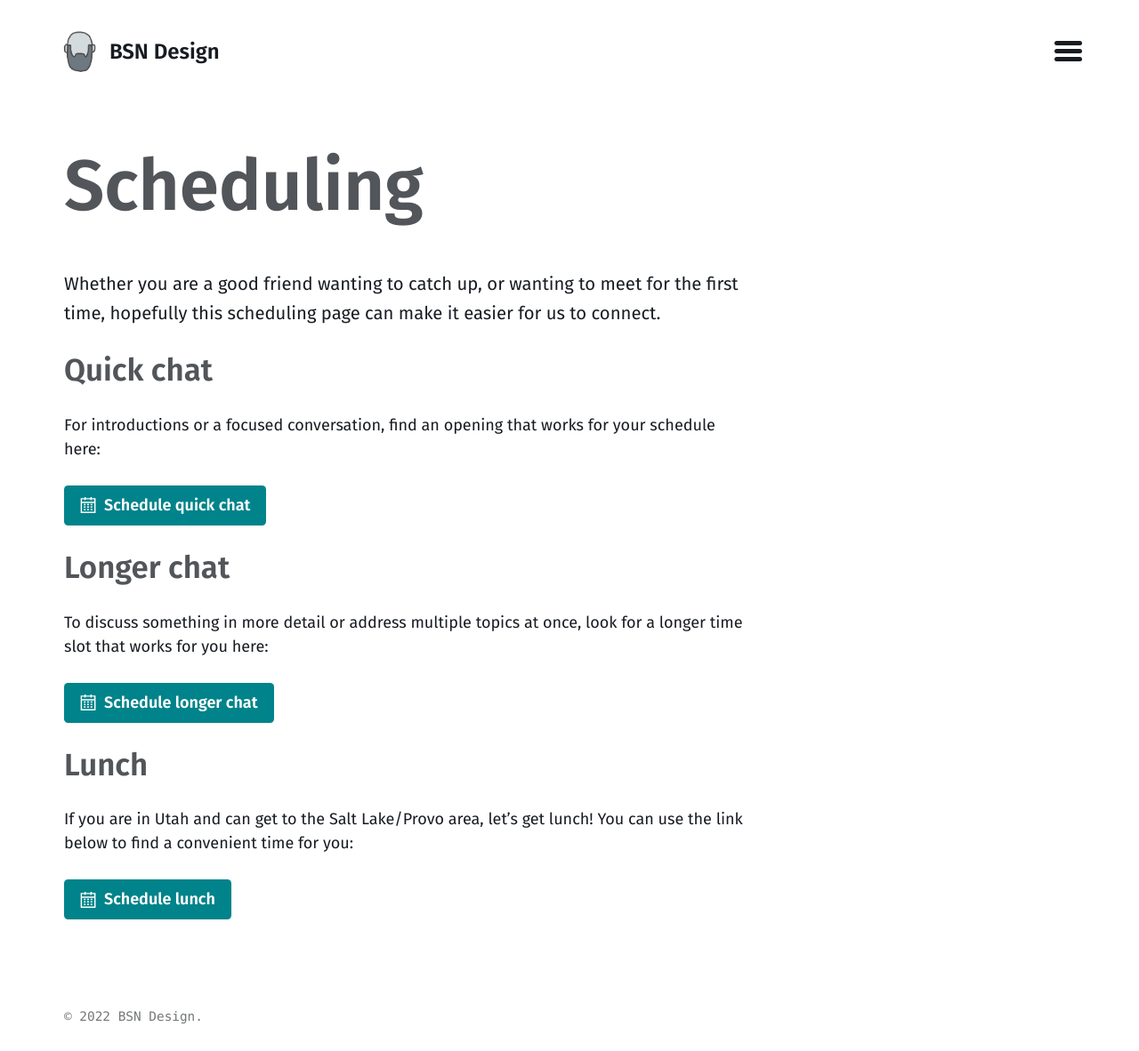
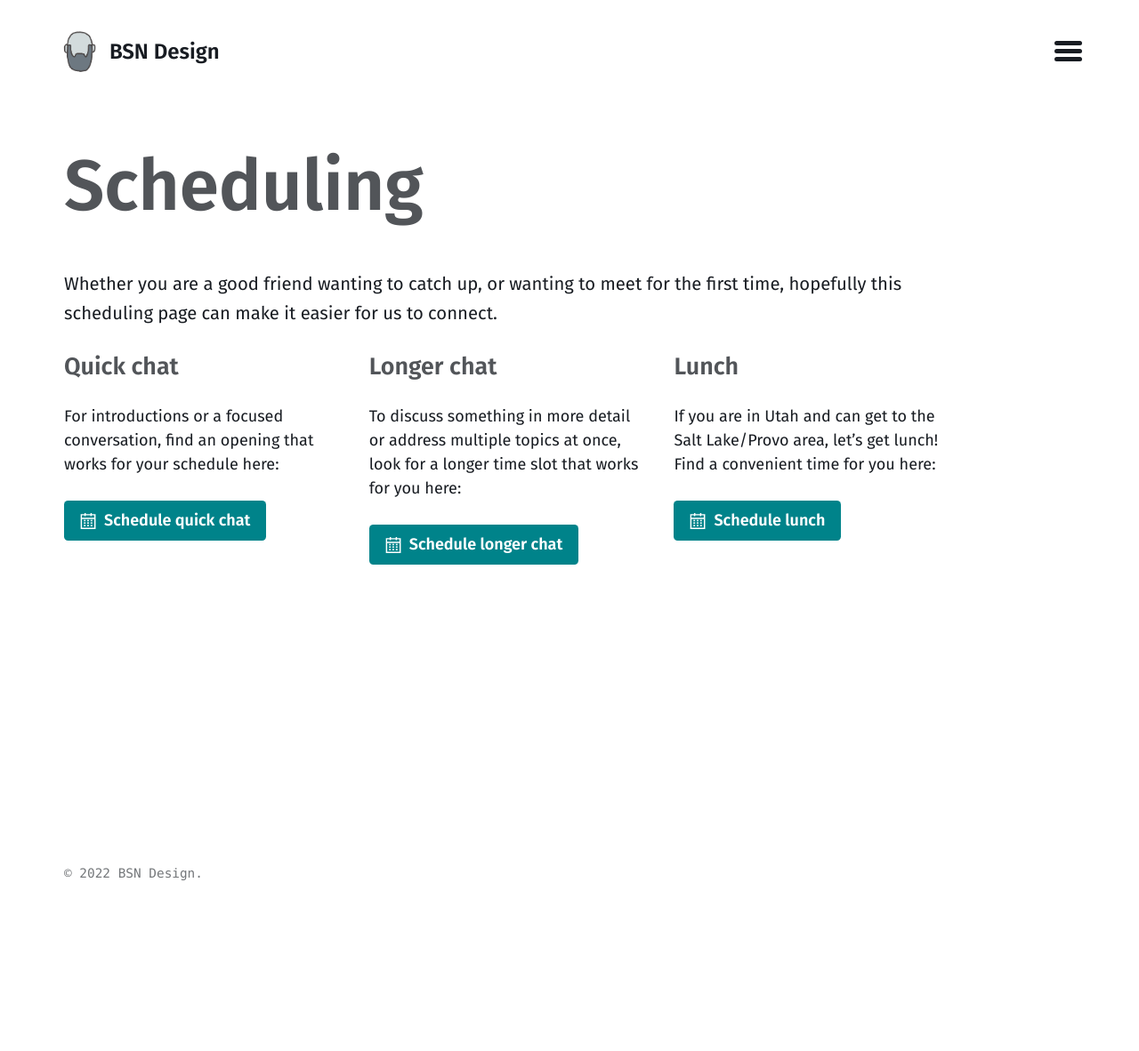
Before and after one commit to bsn-design/bsn-design.github.io, a Jekyll site: the page built from scheduling.html, in a window 1280 px wide. Shown: the whole page at 89% size. Built offline with Jekyll 4.4.1, drawn with Linux system fonts in a browser that asks for light colours; after the commit the page ends 1021 px from its top, so only the background shows below that.

Commit message:
Adjust scheduling page

```diff
--- a/_sass/basically-basic/_buttons.scss
+++ b/_sass/basically-basic/_buttons.scss
@@ -8,7 +8,7 @@
   border: 0;
   border-radius: $border-radius;
   background-color: $accent-color;
-  color: #fff;
+  color: $light-text-color;
   font-weight: bold;
   text-align: center;
   text-decoration: none;
@@ -16,7 +16,7 @@
 
   &:hover {
     background-color: tint($accent-color, 20%);
-    color: #fff;
+    color: $light-text-color;
   }
 
   &:focus {
--- a/_sass/basically-basic/_entries.scss
+++ b/_sass/basically-basic/_entries.scss
@@ -13,6 +13,10 @@
 
   a {
     color: inherit;
+
+    &.btn {
+      color: $light-text-color;
+    }
   }
 }
 
--- a/_sass/basically-basic/_variables.scss
+++ b/_sass/basically-basic/_variables.scss
@@ -51,6 +51,7 @@ $monospace-font-family: Menlo, Consolas, Monaco, "Courier New", Courier,
 /* Colors */
 $base-color: #393e46 !default;
 $text-color: #181c22 !default;
+$light-text-color: #fff !default;
 $accent-color: #00838a !default;
 $background-color: #fff !default;
 $code-background-color: tint($base-color, 95%) !default;
--- /dev/null
+++ b/scheduling.html
@@ -0,0 +1,34 @@
+---
+layout: page
+title: Scheduling
+inner_class: wide
+permalink: /scheduling/
+---
+
+<p>Whether you are a good friend wanting to catch up, or wanting to meet for the first time, hopefully this scheduling page can make it easier for us to connect.</p>
+
+<div class="entries-grid">
+    <div class="entry">
+        <h3>Quick chat</h3>
+
+        <p>For introductions or a focused conversation, find an opening that works for your schedule here:</p>
+
+        <p><a target="_blank" href="https://fantastical.app/bennorris/quick-chat" class="btn"><span class="icon">{% include icon-calendar.svg %}</span>Schedule quick chat</a></p>
+    </div>
+
+    <div class="entry">
+        <h3>Longer chat</h3>
+
+        <p>To discuss something in more detail or address multiple topics at once, look for a longer time slot that works for you here:</p>
+
+        <p><a target="_blank" href="https://fantastical.app/bennorris/longer-chat" class="btn"><span class="icon">{% include icon-calendar.svg %}</span>Schedule longer chat</a></p>
+    </div>
+
+    <div class="entry">
+        <h3>Lunch</h3>
+
+        <p>If you are in Utah and can get to the Salt Lake/Provo area, let’s get lunch! Find a convenient time for you here:</p>
+
+        <p><a target="_blank" href="https://fantastical.app/bennorris/lunch" class="btn"><span class="icon">{% include icon-calendar.svg %}</span>Schedule lunch</a></p>
+    </div>
+</div>
--- a/scheduling.md
+++ /dev/null
@@ -1,25 +0,0 @@
----
-layout: page
-title: Scheduling
-permalink: /scheduling/
----
-
-Whether you are a good friend wanting to catch up, or wanting to meet for the first time, hopefully this scheduling page can make it easier for us to connect.
-
-## Quick chat
-
-For introductions or a focused conversation, find an opening that works for your schedule here:
-
-<a target="_blank" href="https://fantastical.app/bennorris/quick-chat" class="btn"><span class="icon">{% include icon-calendar.svg %}</span>Schedule quick chat</a>
-
-## Longer chat
-
-To discuss something in more detail or address multiple topics at once, look for a longer time slot that works for you here:
-
-<p><a target="_blank" href="https://fantastical.app/bennorris/longer-chat" class="btn"><span class="icon">{% include icon-calendar.svg %}</span>Schedule longer chat</a></p>
-
-## Lunch
-
-If you are in Utah and can get to the Salt Lake/Provo area, let’s get lunch! You can use the link below to find a convenient time for you:
-
-<p><a target="_blank" href="https://fantastical.app/bennorris/lunch" class="btn"><span class="icon">{% include icon-calendar.svg %}</span>Schedule lunch</a></p>
```
